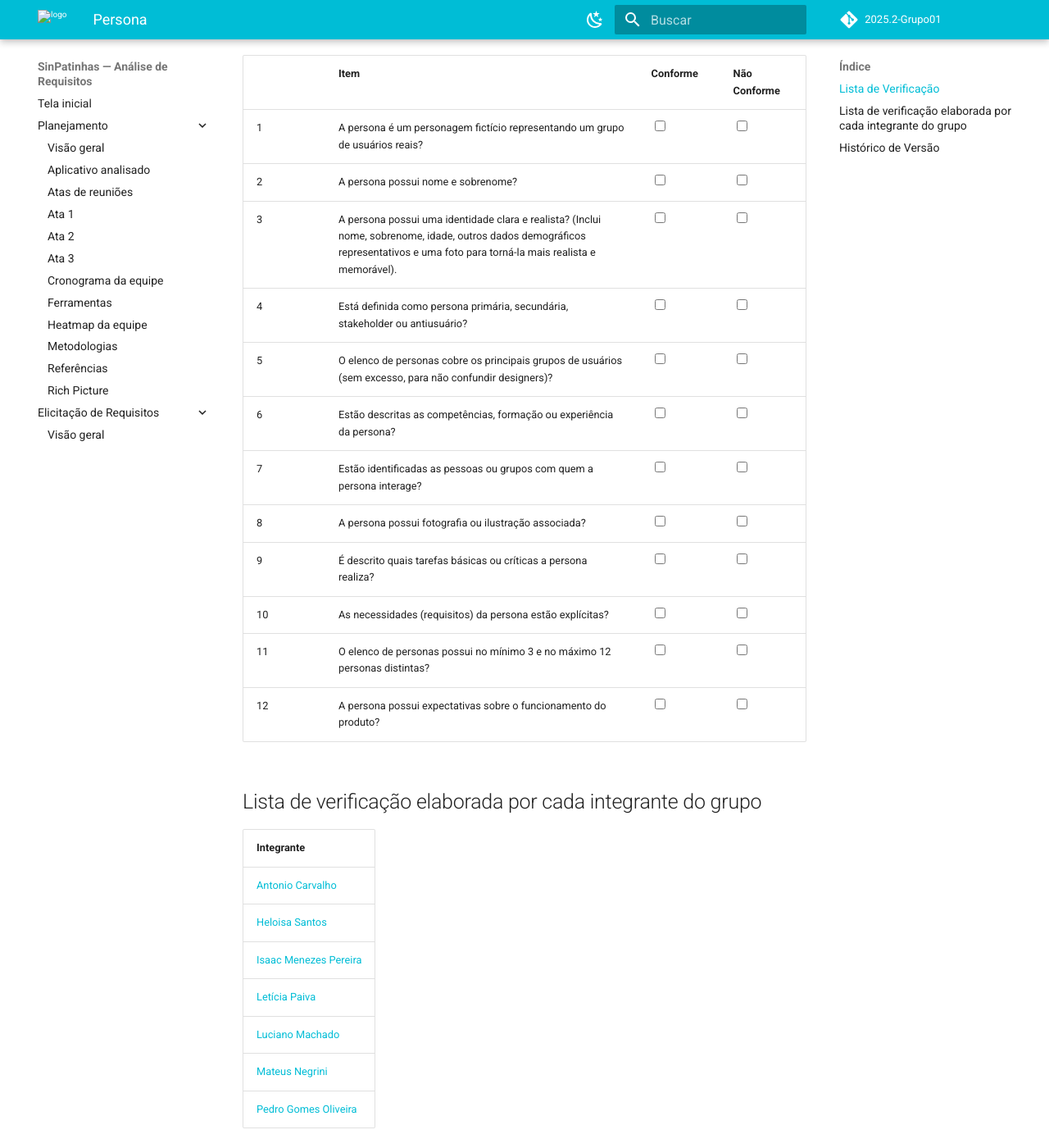
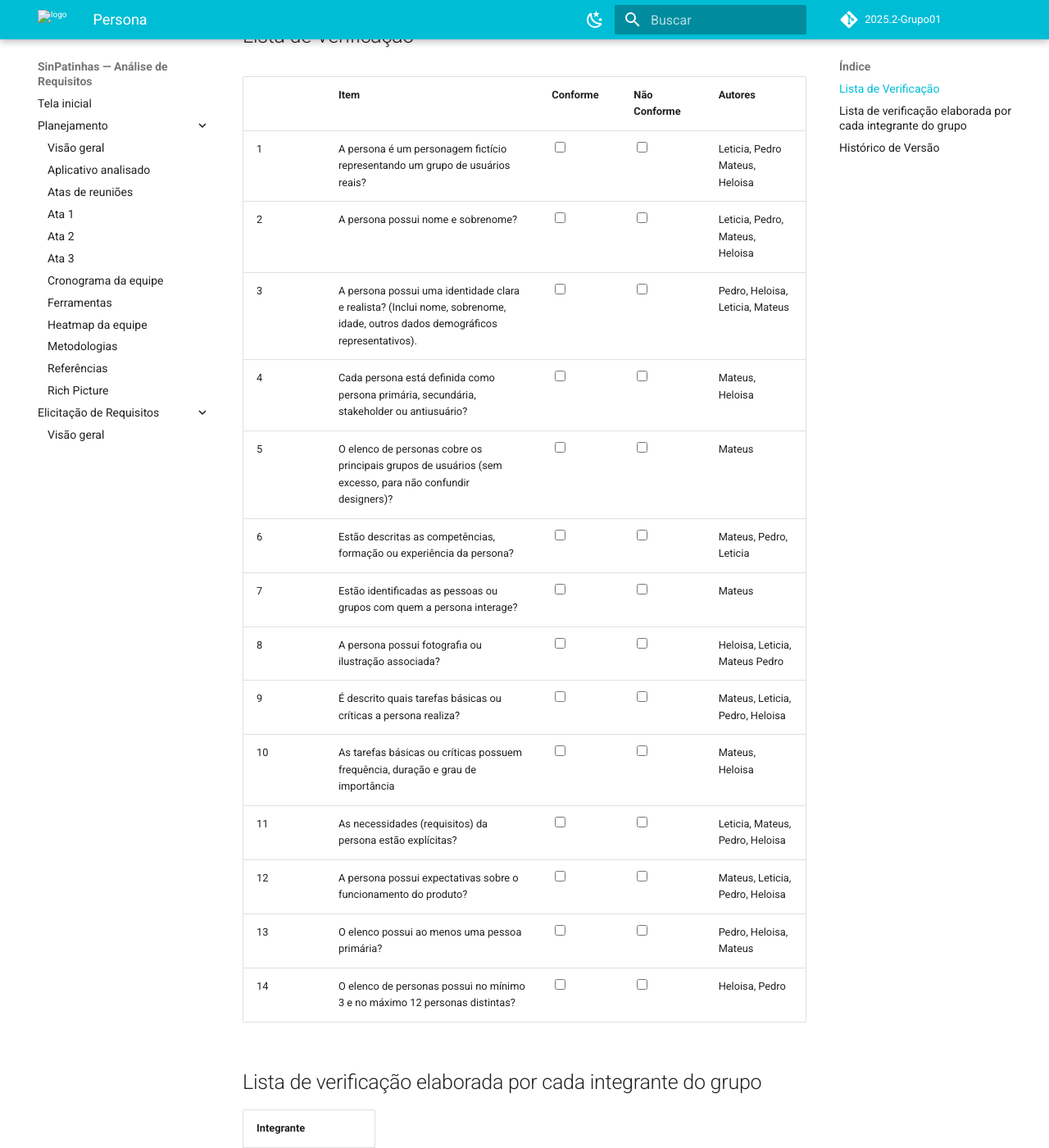
Before and after one commit to Requisitos-de-Software/2025.2-SinPatinhas, an MkDocs documentation site: the page built from docs/elicitacao/listas_verificacao/lista_personas.md, in a window 1280 px wide and 1400 px high, scrolled down 480 px. Shown: the whole window at 82% size. Built offline with MkDocs 1.6.1 and Material for MkDocs 9.7.7, drawn with Linux system fonts in a browser that asks for light colours; comment, search, counter and statistics services are not loaded; some of the changed text lies outside the part shown.

Commit message:
update lista_personas

```diff
--- a/docs/elicitacao/listas_verificacao/lista_personas.md
+++ b/docs/elicitacao/listas_verificacao/lista_personas.md
@@ -1,6 +1,6 @@
 # Persona
 
-> Esta seção apresenta a **lista de verificação consolidada sobre persona** para o projeto **SinPatinhas**. A lista foi elaborada a partir da análise e integração das listas individuais produzidas pelos membros da equipe.
+> Esta seção apresenta a **lista de verificação consolidada sobre persona** para o projeto **SinPatinhas**. A lista foi elaborada a partir da análise e integração das listas individuais produzidas pelos membros da equipe, a partir delas foi consolidada uma [lista de verificação do grupo](https://docs.google.com/document/d/1gryAin2AkApRdECKAeyrSctm6YuW2Erll1GGgFMVRXI/edit?tab=t.0).
 
 <div class="plan-hero">
   <div class="plan-hero__title">✅ Checklists do Projeto</div>
@@ -36,6 +36,7 @@
             <th>Item</th>
             <th>Conforme</th>
             <th>Não Conforme</th>
+            <th>Autores</th>
         </tr>
     </thead>
     <tbody>
@@ -44,72 +45,98 @@
       <td>A persona é um personagem fictício representando um grupo de usuários reais?</td>
       <td><input type="checkbox" name="conforme1"></td>
       <td><input type="checkbox" name="nao_conforme1"></td>
+      <td>Leticia, Pedro Mateus, Heloisa </td>
     </tr>
     <tr>
       <td>2</td>
       <td>A persona possui nome e sobrenome?</td>
       <td><input type="checkbox" name="conforme2"></td>
       <td><input type="checkbox" name="nao_conforme2"></td>
+      <td>Leticia, Pedro, Mateus, Heloisa </td>
     </tr>
     <tr>
       <td>3</td>
-      <td>A persona possui uma identidade clara e realista? (Inclui nome, sobrenome, idade, outros dados demográficos representativos e uma foto para torná-la mais realista e memorável).</td>
+      <td>A persona possui uma identidade clara e realista? (Inclui nome, sobrenome, idade, outros dados demográficos representativos).</td>
       <td><input type="checkbox" name="conforme3"></td>
       <td><input type="checkbox" name="nao_conforme3"></td>
+      <td>Pedro, Heloisa, Leticia, Mateus </td>
     </tr>
     <tr>
       <td>4</td>
-      <td>Está definida como persona primária, secundária, stakeholder ou antiusuário?</td>
+      <td>Cada persona está definida como persona primária, secundária, stakeholder ou antiusuário?</td>
       <td><input type="checkbox" name="conforme4"></td>
       <td><input type="checkbox" name="nao_conforme4"></td>
+      <td>Mateus, Heloisa </td>
     </tr>
     <tr>
       <td>5</td>
       <td>O elenco de personas cobre os principais grupos de usuários (sem excesso, para não confundir designers)?</td>
       <td><input type="checkbox" name="conforme5"></td>
       <td><input type="checkbox" name="nao_conforme5"></td>
+      <td>Mateus </td>
     </tr>
     <tr>
       <td>6</td>
       <td>Estão descritas as competências, formação ou experiência da persona?</td>
       <td><input type="checkbox" name="conforme6"></td>
       <td><input type="checkbox" name="nao_conforme6"></td>
+      <td>Mateus, Pedro, Leticia </td>
     </tr>
     <tr>
       <td>7</td>
       <td>Estão identificadas as pessoas ou grupos com quem a persona interage?</td>
       <td><input type="checkbox" name="conforme7"></td>
       <td><input type="checkbox" name="nao_conforme7"></td>
+      <td>Mateus </td>
     </tr>
     <tr>
       <td>8</td>
       <td>A persona possui fotografia ou ilustração associada?</td>
       <td><input type="checkbox" name="conforme8"></td>
       <td><input type="checkbox" name="nao_conforme8"></td>
+      <td>Heloisa, Leticia, Mateus Pedro </td>
     </tr>
     <tr>
       <td>9</td>
       <td>É descrito quais tarefas básicas ou críticas a persona realiza?</td>
       <td><input type="checkbox" name="conforme9"></td>
       <td><input type="checkbox" name="nao_conforme9"></td>
+      <td>Mateus, Leticia, Pedro, Heloisa </td>
     </tr>
     <tr>
       <td>10</td>
+      <td>As tarefas básicas ou críticas possuem frequência, duração e grau de importância</td>
+      <td><input type="checkbox" name="conforme11"></td>
+      <td><input type="checkbox" name="nao_conforme11"></td>
+      <td> Mateus, Heloisa </td>
+    </tr>
+    <tr>
+      <td>11</td>
       <td>As necessidades (requisitos) da persona estão explícitas?</td>
       <td><input type="checkbox" name="conforme10"></td>
       <td><input type="checkbox" name="nao_conforme10"></td>
-    </tr>
-    <tr>
-      <td>11</td>
-      <td>O elenco de personas possui no mínimo 3 e no máximo 12 personas distintas?</td>
-      <td><input type="checkbox" name="conforme11"></td>
-      <td><input type="checkbox" name="nao_conforme11"></td>
+      <td>Leticia, Mateus, Pedro, Heloisa </td>
     </tr>
     <tr>
       <td>12</td>
       <td>A persona possui expectativas sobre o funcionamento do produto?</td>
       <td><input type="checkbox" name="conforme12"></td>
       <td><input type="checkbox" name="nao_conforme12"></td>
+      <td>Mateus, Leticia, Pedro, Heloisa </td>
+    </tr>
+     <tr>
+      <td>13</td>
+      <td>O elenco possui ao menos uma pessoa primária?</td>
+      <td><input type="checkbox" name="conforme11"></td>
+      <td><input type="checkbox" name="nao_conforme11"></td>
+      <td>Pedro, Heloisa, Mateus </td>
+    </tr>
+    <tr>
+      <td>14</td>
+      <td>O elenco de personas possui no mínimo 3 e no máximo 12 personas distintas?</td>
+      <td><input type="checkbox" name="conforme11"></td>
+      <td><input type="checkbox" name="nao_conforme11"></td>
+      <td>Heloisa, Pedro </td>
     </tr>
     </tbody>
 </table>
@@ -131,7 +158,8 @@
 
 | Versão | Data       | Descrição                                   | Autores  | Revisores |
 |-------:|------------|----------------------------------------------|----------|-----------|
-| 1.0    | 2/09/2025 | Criação da página da lista de verificação de personas   | Heloisa  | -         |
+| 1.0    | 29/09/2025 | Criação da página da lista de verificação de personas   | Heloisa  | -         |
+| 2.0    | 30/09/2025 | Adição da coluna de autores   | Heloisa  | -         |
 
 ---
 
```
